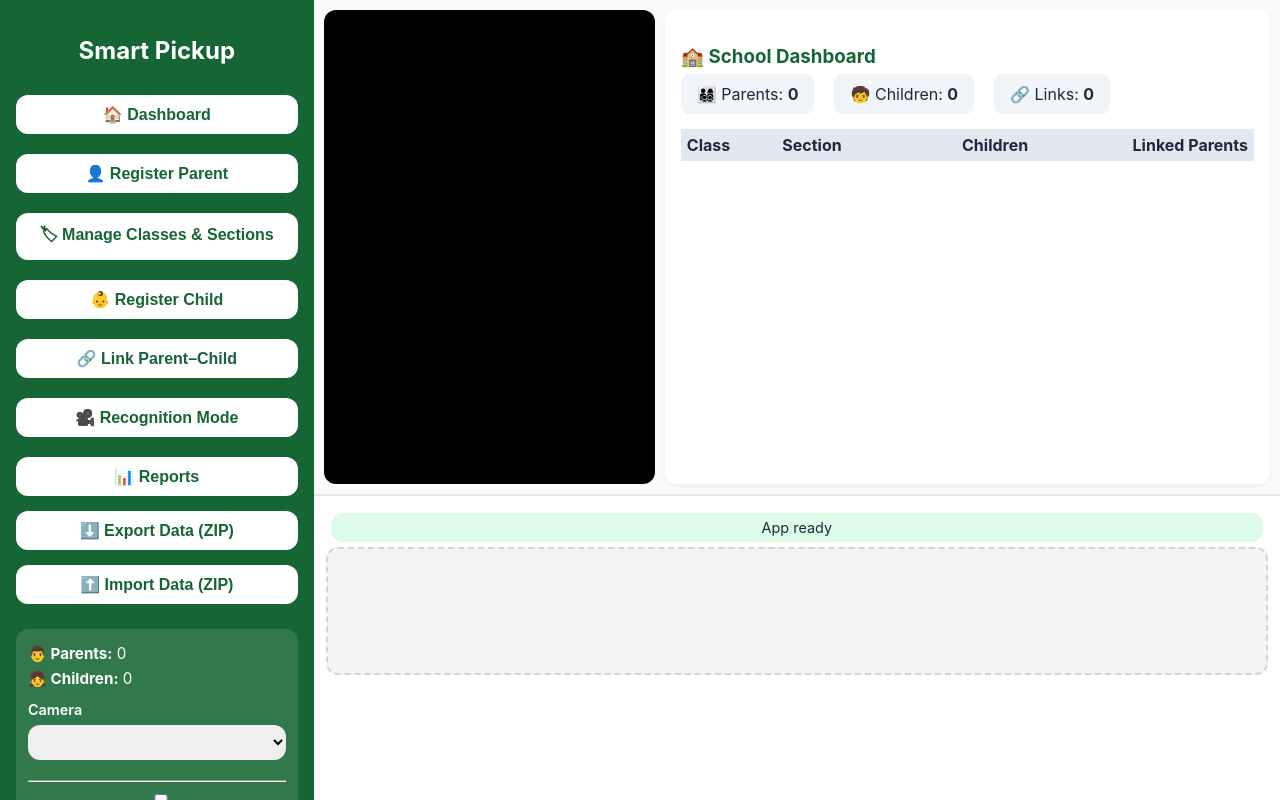
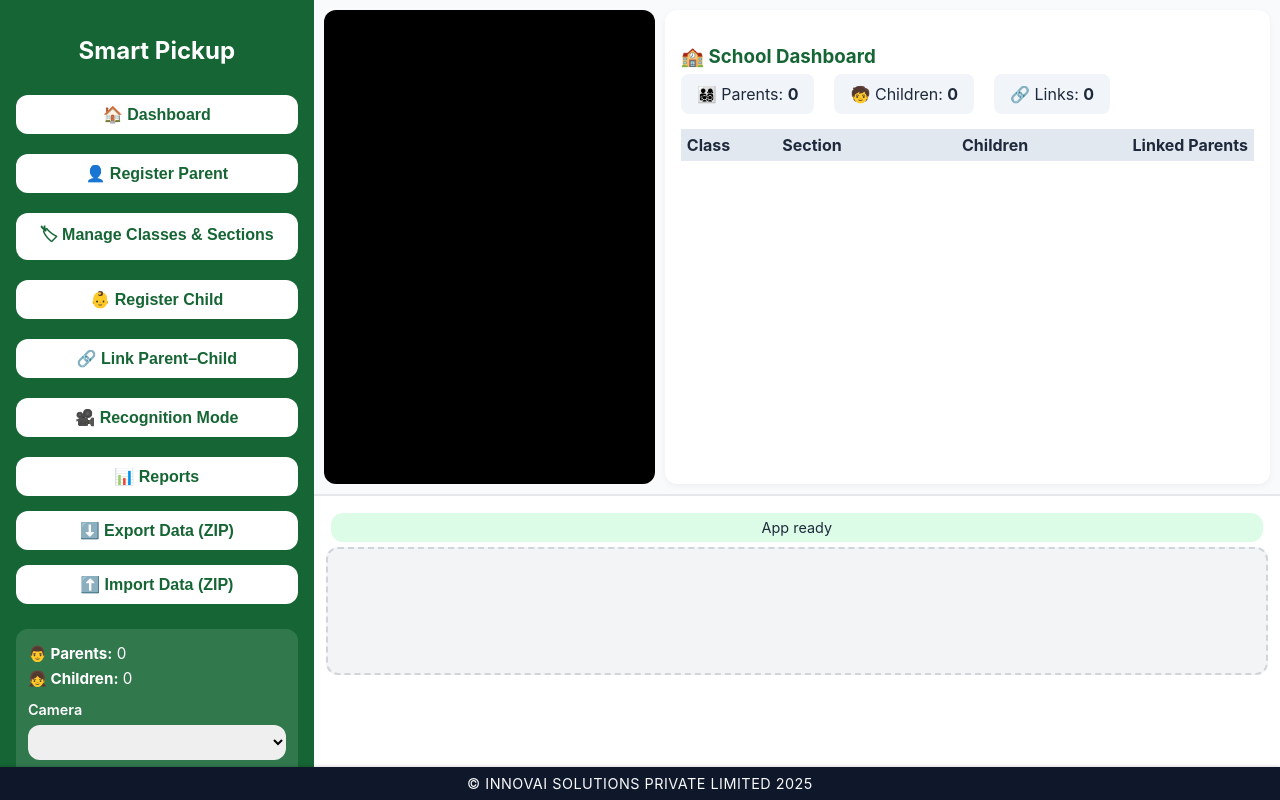
Before and after one commit to GRSHVV/netpublicschool, a website: page index.html in a window 1280 px wide. Drawn offline with nearby package versions, Linux system fonts and the light colour scheme; no server answers.

Commit message:
FOOTER STYLE ADDED

```diff
--- a/style.css
+++ b/style.css
@@ -304,3 +304,25 @@ li {
 #importForm button:hover {
   opacity: 0.9;
 }
+/* ===============================
+   Footer Styles
+   =============================== */
+#appFooter {
+  position: fixed;
+  bottom: 0;
+  left: 0;
+  width: 100%;
+  background: #0f172a;  /* dark navy blue */
+  color: #f8fafc;       /* soft white */
+  text-align: center;
+  padding: 8px 0;
+  font-size: 0.9rem;
+  letter-spacing: 0.5px;
+  z-index: 1000;
+  box-shadow: 0 -1px 3px rgba(0,0,0,0.15);
+}
+
+/* Prevent footer from overlapping scrollable content */
+body {
+  margin-bottom: 50px; /* adjust if needed */
+}
```
